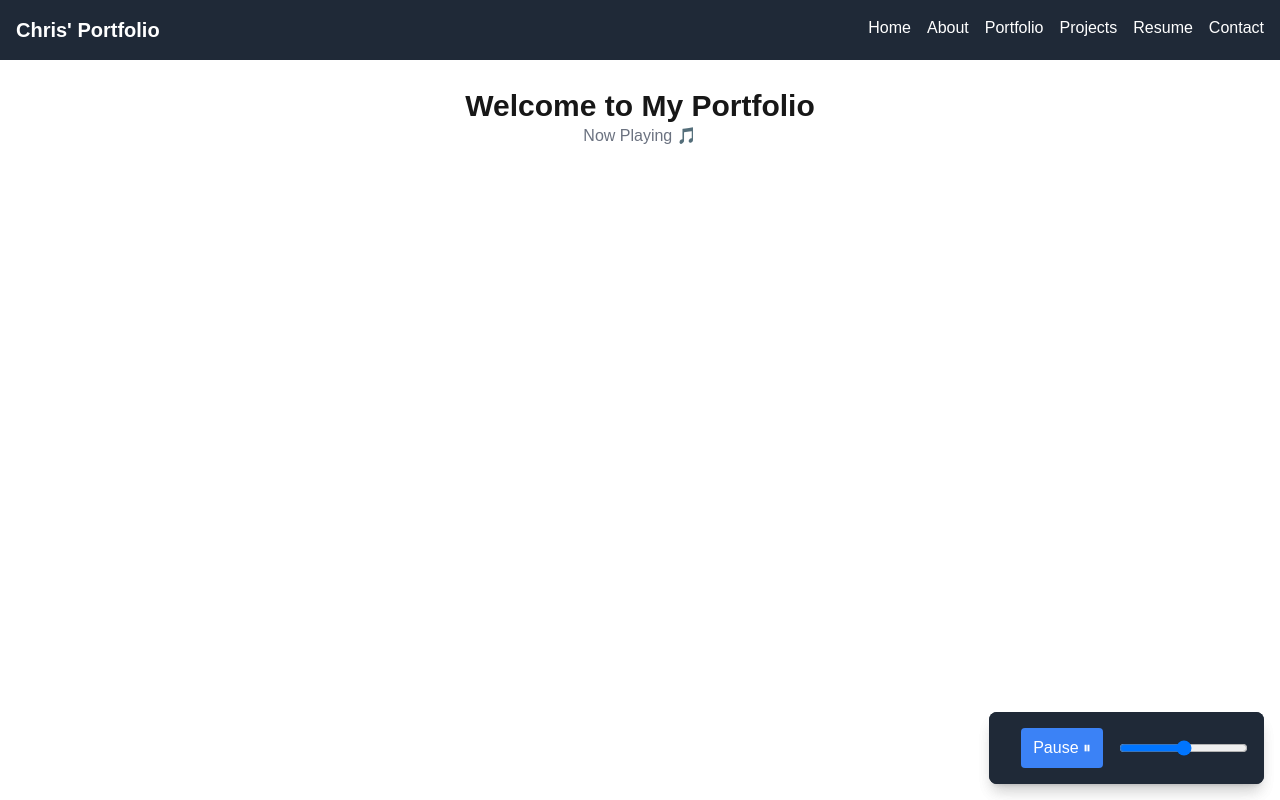
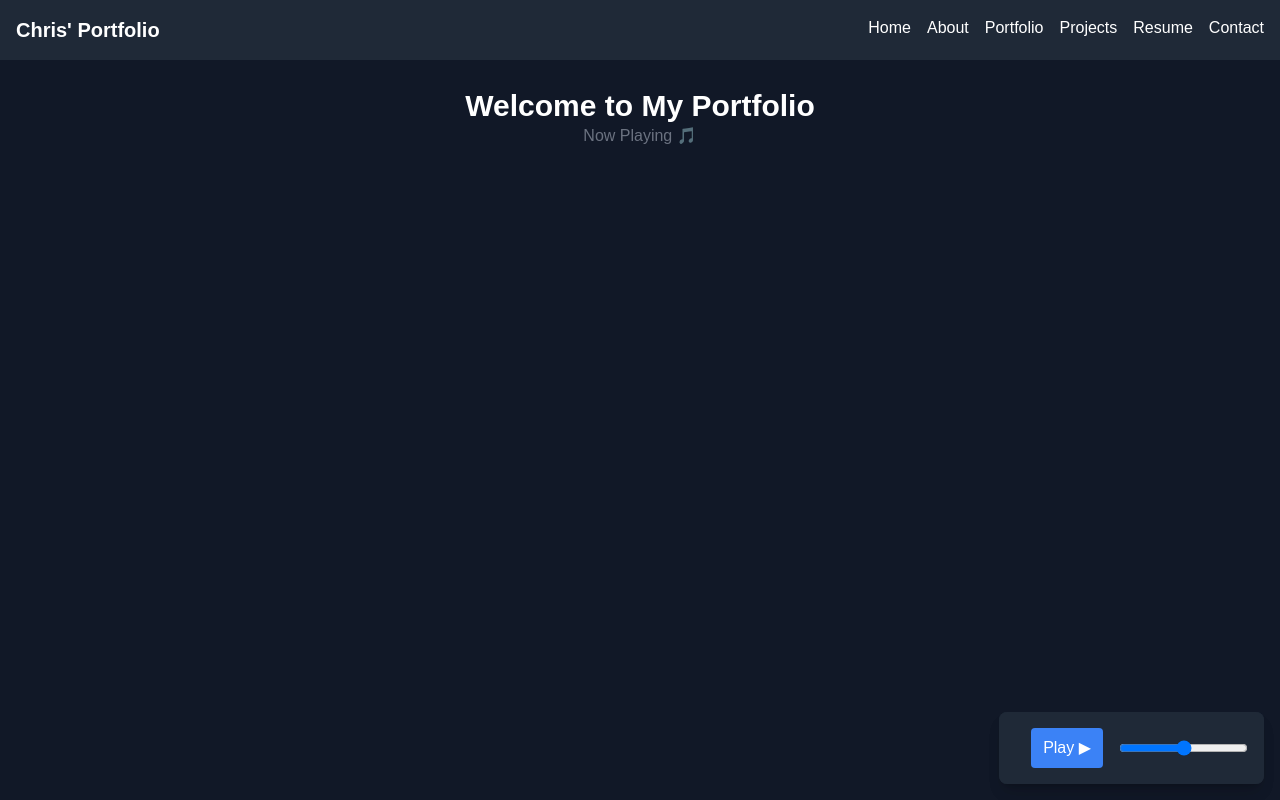
Before and after one commit to Chrisyeu11/my-portfolio, a Next.js app: page /about in a window 1280 px wide. Built offline with nearby package versions, Linux system fonts and the light colour scheme.

Commit message:
Fixed Tailwind CSS and global styles

```diff
--- a/app/layout.tsx
+++ b/app/layout.tsx
@@ -1,14 +1,14 @@
-import Navbar from '../components/Navbar';
-import MusicPlayer from '../components/MusicPlayer';
-import '@/styles/globals.css';
+import "../styles/globals.css"; // ✅ Ensure CSS is imported
+import Navbar from "../components/Navbar";
+import MusicPlayer from "../components/MusicPlayer";
 
 export default function RootLayout({ children }: { children: React.ReactNode }) {
   return (
     <html lang="en">
-      <body>
+      <body className="bg-gray-900 text-white"> {/* ✅ Ensure background color */}
         <Navbar />
         <main className="mt-16">{children}</main>
-        <MusicPlayer /> {/* 🎵 Background Music Player */}
+        <MusicPlayer />
       </body>
     </html>
   );
--- a/components/MusicPlayer.tsx
+++ b/components/MusicPlayer.tsx
@@ -3,7 +3,7 @@ import { useState, useRef, useEffect } from "react";
 import YouTube from "react-youtube";
 
 const MusicPlayer = () => {
-  const [playing, setPlaying] = useState(true);
+  const [playing, setPlaying] = useState(false); // Start as paused
   const [volume, setVolume] = useState(50);
   const playerRef = useRef<any>(null);
 
@@ -11,10 +11,9 @@ const MusicPlayer = () => {
   const onReady = (event: any) => {
     playerRef.current = event.target;
     playerRef.current.setVolume(volume);
-    playerRef.current.playVideo(); // Start playing automatically
   };
 
-  // Function to handle Play/Pause
+  // Play / Pause Toggle
   const togglePlay = () => {
     if (playing) {
       playerRef.current.pauseVideo();
@@ -33,11 +32,16 @@ const MusicPlayer = () => {
     }
   };
 
-  // Automatically play when component mounts
+  // Force Play on First User Interaction
   useEffect(() => {
-    if (playerRef.current) {
-      playerRef.current.playVideo();
-    }
+    const startMusic = () => {
+      if (playerRef.current && !playing) {
+        playerRef.current.playVideo();
+        setPlaying(true);
+      }
+    };
+    document.addEventListener("click", startMusic);
+    return () => document.removeEventListener("click", startMusic);
   }, []);
 
   return (
@@ -49,10 +53,10 @@ const MusicPlayer = () => {
           height: "0",
           width: "0",
           playerVars: {
-            autoplay: 1,
+            autoplay: 0, // Autoplay is blocked, we start manually
             loop: 1,
             start: 3146, // Start at 52m 26s
-            mute: 0, // Ensure sound is not muted
+            mute: 0,
           },
         }}
         onReady={onReady}
```
